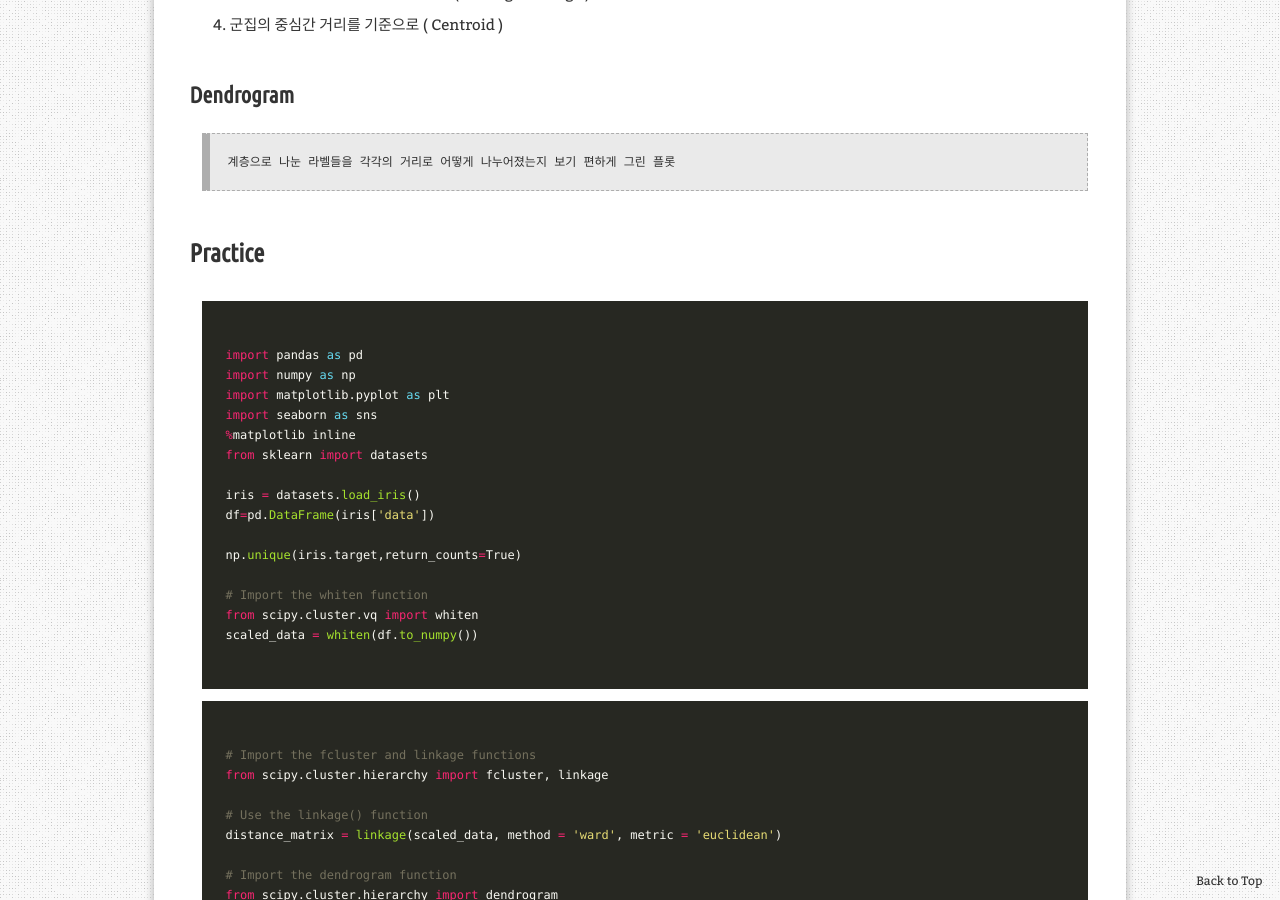
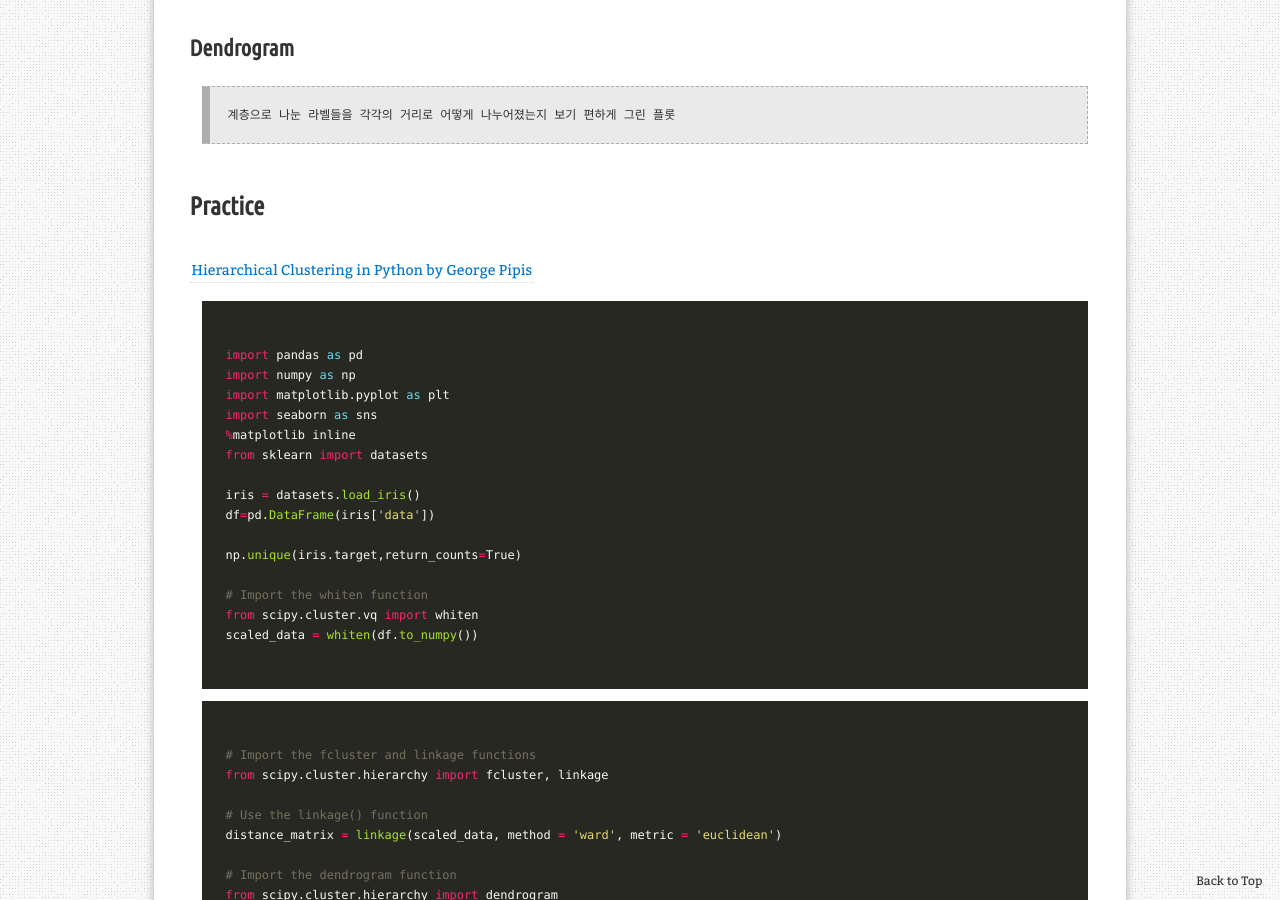
Before and after one commit to aristohyun/aristohyun.github.io, a Jekyll site: the page built from _posts/2021-07-25-Hierachy.md, in a window 1280 px wide and 900 px high, scrolled down 2020 px. Built offline with Jekyll 4.4.1, drawn with Linux system fonts in a browser that asks for light colours; comment, search, counter and statistics services are not loaded; part of the change alters nothing that is shown.

Commit message:
Update 2021-07-25-Hierachy.md

```diff
--- a/_posts/2021-07-25-Hierachy.md
+++ b/_posts/2021-07-25-Hierachy.md
@@ -11,13 +11,6 @@ redirect_from:
 
 * Kramdown table of contents
 {:toc .toc}
-
-[1](https://ratsgo.github.io/machine%20learning/2017/04/18/HC/){:target="_ blank"}
-[2](https://towardsdatascience.com/hierarchical-clustering-agglomerative-and-divisive-explained-342e6b20d710){:target="_ blank"}
-[3](https://stackabuse.com/hierarchical-clustering-with-python-and-scikit-learn){:target="_ blank"}
-[4](https://kr.mathworks.com/help/stats/dendrogram.html)
-[5](https://scikit-learn.org/stable/auto_examples/cluster/plot_agglomerative_dendrogram.html#sphx-glr-auto-examples-cluster-plot-agglomerative-dendrogram-py)
-[6](https://medium.com/swlh/hierarchical-clustering-in-python-9646cfddee35)
 
 
 # Hierachy Clustering
@@ -57,6 +50,8 @@ ex ) 종 -> 속 -> 강 -> 목 -> 과 -> 문 -> 계 순으로 묶어가며 하나
 
 
 # Practice
+
+[Hierarchical Clustering in Python by George Pipis](https://medium.com/swlh/hierarchical-clustering-in-python-9646cfddee35)
 
 ~~~ python
 
```
